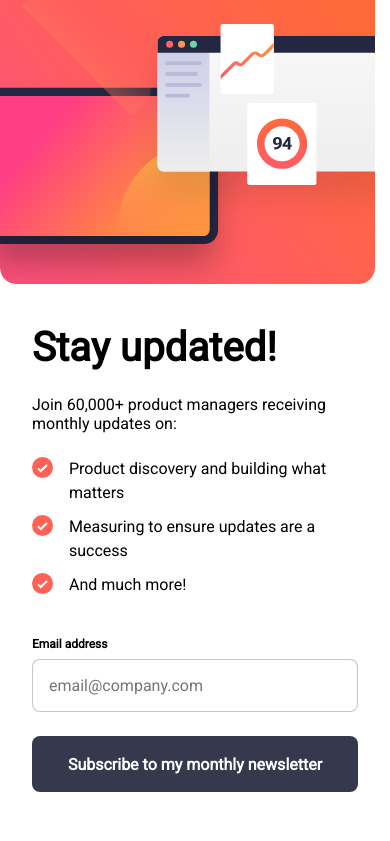
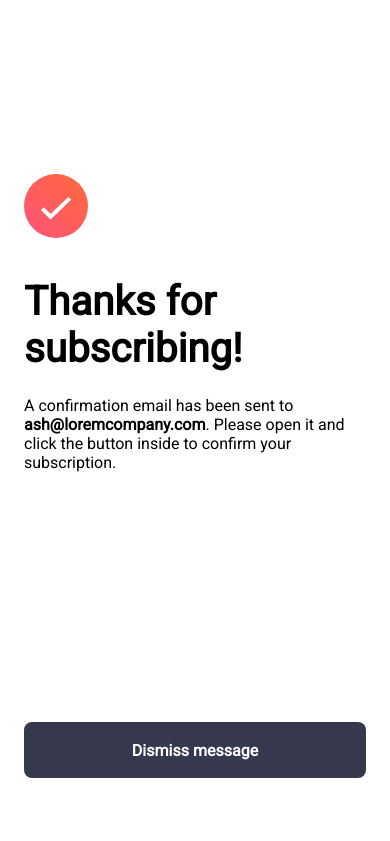
Before and after one commit to dhananjayandayalan/newsletter-signup-with-success-message, a plain HTML site: page index.html in a window 390 px wide. Shown: the top 841 px of the page. Drawn offline with Linux system fonts and the light colour scheme.

Commit message:
event for dismiss button and mobile view for success page completed

```diff
--- a/index.html
+++ b/index.html
@@ -22,9 +22,9 @@
   <!-- Sign-up form start -->
 
   <main>
-    <section class="main">
+    <section class="main hide">
       <picture>
-        <source media="(min-width: 600px)" srcset="./assets/images/illustration-sign-up-desktop.svg">
+        <source media="(min-width: 700px)" srcset="./assets/images/illustration-sign-up-desktop.svg">
         <img src=" ./assets/images/illustration-sign-up-mobile.svg"
           alt="Illustration contains some sample charts and a Tablet screen">
       </picture>
@@ -45,14 +45,14 @@
         </form>
       </div>
     </section>
-    <section class="success hide">
+    <section class="success">
       <img src="./assets/images/icon-success.svg" alt="Tick icon represents success">
       <h1>Thanks for subscribing!</h1>
 
       <p>A confirmation email has been sent to <strong>ash@loremcompany.com</strong>.
         Please open it and click the button inside to confirm your subscription.</p>
 
-      <button>Dismiss message</button>
+      <button id="dismiss">Dismiss message</button>
     </section>
   </main>
 
@@ -61,5 +61,6 @@
     Coded by <a href="https://twitter.com/dhananstonks" target="_blank">Dhanan</a>.
   </footer>
 </body>
+<script src="./script.js"></script>
 
 </html>
--- /dev/null
+++ b/script.js
@@ -0,0 +1,6 @@
+const dismissButton = document.getElementById('dismiss');
+
+dismissButton.addEventListener('click', () => {
+  document.getElementsByClassName('main')[0].classList.remove('hide');
+  document.getElementsByClassName('success')[0].classList.add('hide');
+});
--- a/style.css
+++ b/style.css
@@ -43,7 +43,7 @@ body {
 main {
   height: 100vh;
   font-weight: 400;
-  font-size: 1rem;
+  font-size: var(--fs-body);
 }
 
 .content {
@@ -51,7 +51,7 @@ main {
   margin-top: 2.5rem;
 }
 
-.content h1 {
+h1 {
   font-weight: 700;
   font-size: clamp(2.5rem, calc(2.15rem + 1.5vw), 3.5rem);
 }
@@ -93,7 +93,7 @@ main {
 }
 
 .content form label {
-  font-size: 0.75rem;
+  font-size: var(--fs-body-small);
   font-weight: 700;
   margin-bottom: 0.5rem;
 }
@@ -104,7 +104,25 @@ main {
   border-radius: 8px;
 }
 
+.success {
+  padding: 1.5rem;
+  margin-top: 9.375rem;
+}
+
+.success h1 {
+  margin-top: 2.5rem;
+}
+
+.success p {
+  margin-top: 1.5rem;
+}
+
+.success button {
+  margin-top: 15.625rem;
+}
+
 button {
+  width: 100%;
   margin-top: 1.5rem;
   font-weight: 700;
   color: var(--color-white);
@@ -120,7 +138,7 @@ button:hover {
 }
 
 footer {
-  font-size: 14px;
+  font-size: 0.875rem;
   text-align: center;
 }
 
```
